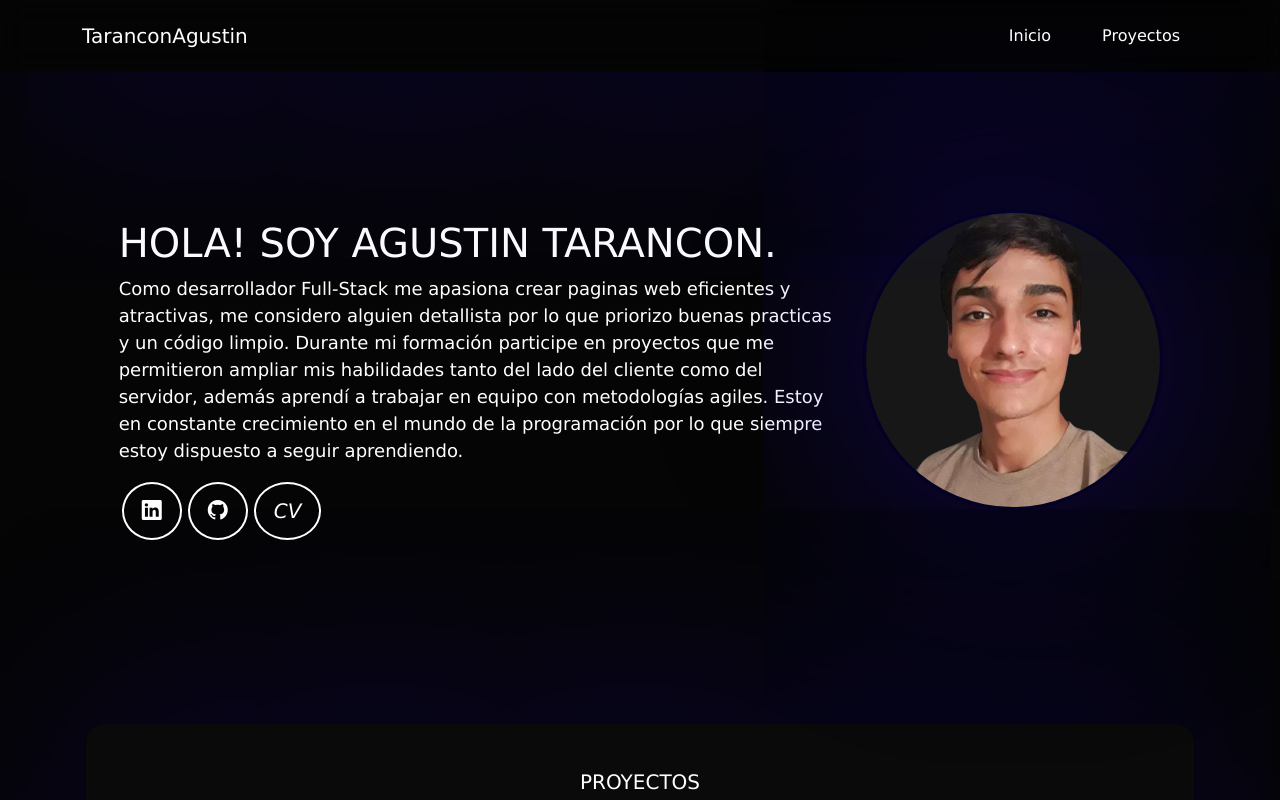
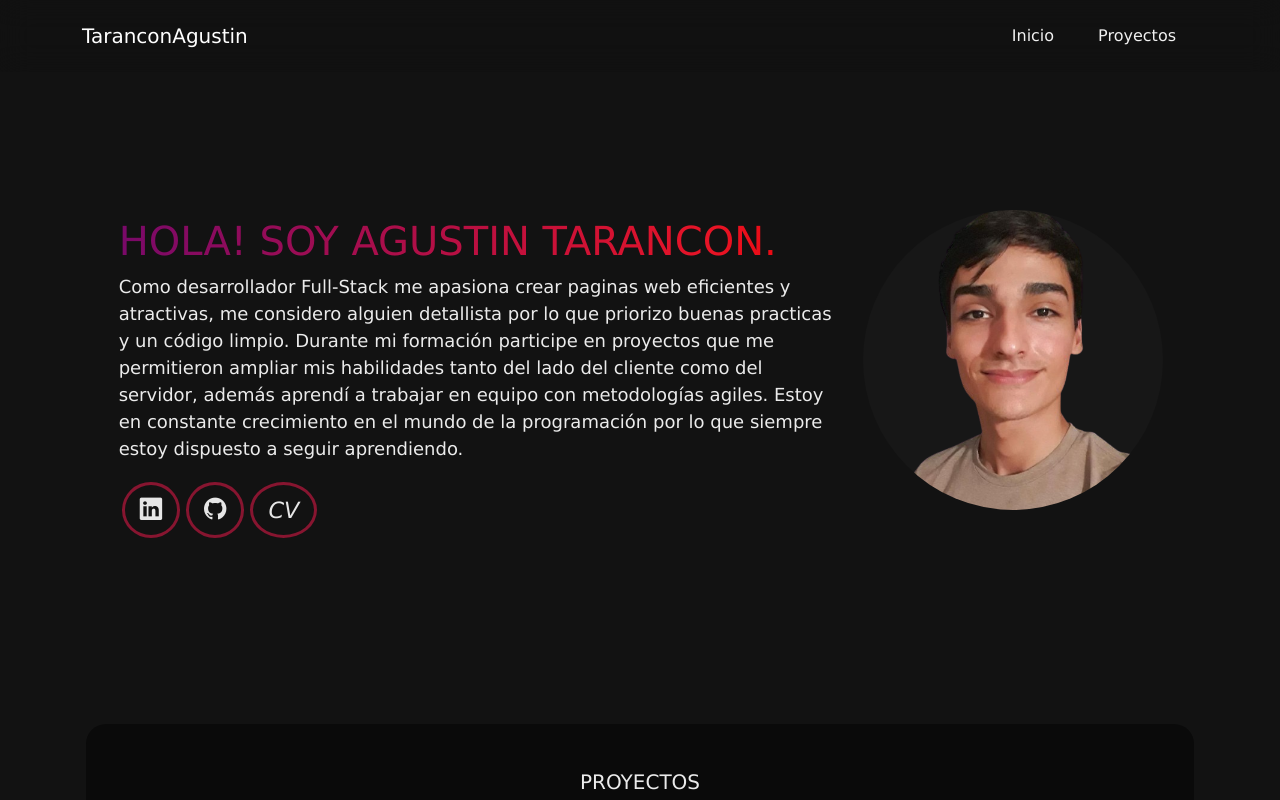
Before and after one commit to agustintarancon/Portfolio, a React (Vite) app: page / in a window 1280 px wide. Shown: the top 800 px of the page. Built offline with nearby package versions, Linux system fonts and the light colour scheme.

Commit message:
fix colors

```diff
--- a/src/components/aboutMe/AboutMe.jsx
+++ b/src/components/aboutMe/AboutMe.jsx
@@ -1,5 +1,5 @@
 import React from 'react'
-import {sectionAboutMe, img, iconSocial ,socialMedia, font, } from '../aboutMe/aboutMe.module.css'
+import {sectionAboutMe, img, iconSocial ,socialMedia, font, title1 } from '../aboutMe/aboutMe.module.css'
 import { Link } from 'react-router-dom'
 import imgMe from '../../assets/me.png'
 
@@ -13,7 +13,7 @@ const AboutMe = () => {
 
       <div className="col-12 col-xl-7 d-flex flex-column justify-content-center ">
 
-        <h1 className=" display-6">HOLA! SOY AGUSTIN TARANCON.</h1>
+        <h1 className={title1}>HOLA! SOY AGUSTIN TARANCON.</h1>
         <p className={font}>Como desarrollador Full-Stack me apasiona crear paginas web eficientes
           y atractivas, me considero alguien detallista por lo que priorizo buenas
           practicas y un código limpio. Durante mi formación participe en
--- a/src/components/aboutMe/aboutMe.module.css
+++ b/src/components/aboutMe/aboutMe.module.css
@@ -5,9 +5,15 @@
 .img {
   width: 300px;
   border-radius: 50%;
-  box-shadow: 1px 1px 1000px rgba(38, 0, 255, 0.379);
-  border: 3px solid rgba(4, 2, 40, 0.952);
 }
+.title1 {
+    background: linear-gradient(90deg, rgba(121,9,105,1) 0%, rgba(231,20,38,1) 82%, rgba(255,0,0,0.9327380610447304) 100%);
+    -webkit-background-clip: text;
+    background-clip: text;
+    color: transparent;
+}
+
+/* linear-gradient(90deg, rgba(121,9,105,1) 0%, rgba(231,20,38,1) 82%, rgba(255,0,0,0.9327380610447304) 100%) */
 
 /* iconos de redes  */
 
@@ -19,19 +25,23 @@
 }
 
 ul li .socialMedia {
-  border: 2px solid rgb(255, 255, 255);
-  padding: 15px 18px;
+  border: 3px solid rgba(206, 23, 66, 0.623);
+  padding: 12px 15px;
   margin: 3px;
   border-radius: 50%;
-  font-size: 20px;
+  font-size: 1.4rem;
   text-decoration: none;
 }
+ul li .socialMedia i {
+  color: rgb(230, 230, 230);
+}
 ul li .socialMedia:hover{
-  background-color: rgb(255, 255, 255);
-  transition: .8s;
+  transition: .5s;
+  border: 3px solid rgb(206, 23, 66);
+  box-shadow: 1px 1px 10px rgb(206, 23, 66);
 }
 ul li .socialMedia:hover i {
-  color:rgb(0, 119, 255);
+  color:rgb(255, 255, 255);
 }
 
 .font {
--- a/src/components/navbar/navbar.module.css
+++ b/src/components/navbar/navbar.module.css
@@ -1,27 +1,24 @@
 .customNavbar {
   background-color: rgba(0, 0, 0, 0.051);
   backdrop-filter: blur(15px);
-  box-shadow: 1px 1px 1000px rgba(38, 0, 255, 0.379);
  }
 
  .customLink {
-   color: white;
-   border-radius: 15px;
+   border-bottom: 3px solid transparent;
+   color: rgb(240, 240, 240);
  }
 
  @media (min-width:1020px) {
 
   .customLink {
     padding: 8px;
-    padding-right: 18px;
-    padding-left: 18px;
-    margin-left: 15px;
+    margin-right: 14px;
+    margin-left: 14px;
   }
 
   .customLink:hover {
-    background-color: rgb(0, 119, 255);
-    color: rgb(255, 255, 255);
     transition: .6s;
+   border-bottom: 3px solid rgb(206, 23, 66);
   }
 
 }
--- a/src/components/projects/projects.module.css
+++ b/src/components/projects/projects.module.css
@@ -3,7 +3,6 @@
   justify-content: center;
   background-color: rgb(10, 10, 10);
   border-radius: 20px;
-  box-shadow: 1px 1px 1000px rgba(38, 0, 255, 0.237);
 }
 
 .title {
@@ -62,17 +61,21 @@
 }
 
 ul li .socialMedia {
-  border: 2px solid rgb(255, 255, 255);
+  border: 2px solid rgba(206, 23, 66, 0.623);
   padding: 10px 12px;
   margin: 3px;
   border-radius: 50%;
   font-size: 1rem;
   text-decoration: none;
 }
+ul li .socialMedia i {
+  color: rgb(138, 138, 138);
+}
 ul li .socialMedia:hover{
-  background-color: white;
-  transition: .8s;
+  transition: .5s;
+  border: 2px solid rgb(206, 23, 66);
+  box-shadow: 1px 1px 10px rgb(206, 23, 66);
 }
 ul li .socialMedia:hover i {
-  color:rgba(0, 0, 0, 0.972);
+  color:rgb(255, 255, 255);
 }
--- a/src/index.css
+++ b/src/index.css
@@ -2,11 +2,11 @@
   margin: 0;
   padding: 0;
   box-sizing: border-box;
-  color: white;
+  color: rgb(235, 235, 235);
   font-family:'Lucida Sans', 'Lucida Sans Regular', 'Lucida Grande', 'Lucida Sans Unicode', Geneva, Verdana, sans-serif
 }
 body {
-  background: linear-gradient(to bottom, rgb(5, 5, 5), rgb(5, 5, 5));
+  background: linear-gradient(to bottom, rgb(18, 18, 18), rgb(18, 18, 18));
   background-size: cover;
   background-attachment: fixed; /* Opcional, para fijar el fondo */
 }
```
